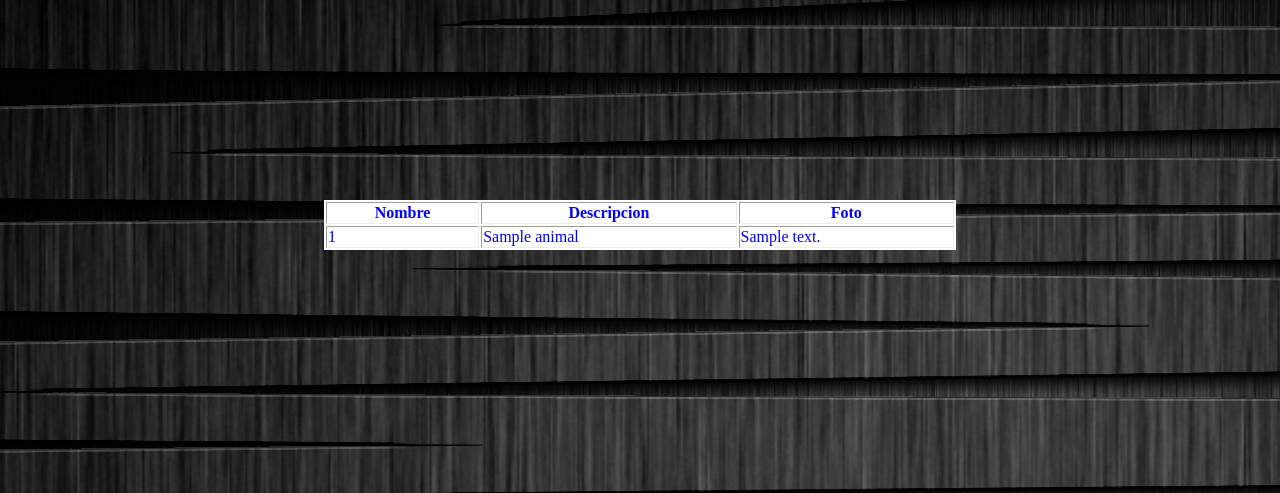
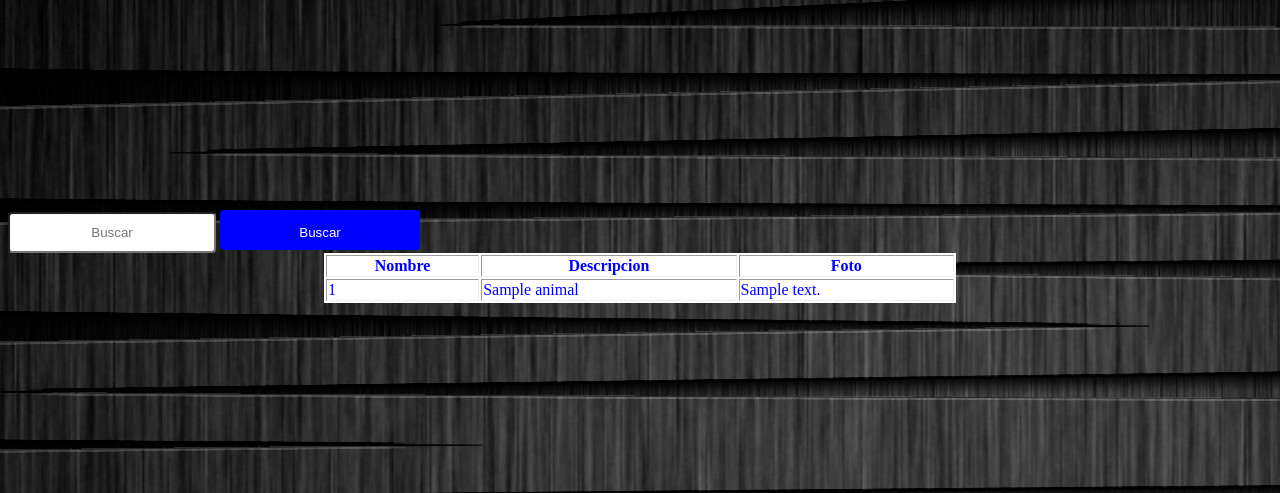
Before and after one commit to AdrianHS/Lenguajes2, a Flask app: page /animal in a window 1280 px wide. Shown: the top 493 px of the page. Run offline with Flask 2, Linux system fonts and the light colour scheme; tables that the repository leaves empty or names only in its code hold one stand-in row (values such as "Sample post"); some libraries are stand-ins or nearby versions.

Commit message:
Boton de buscar
Boton de buscar, ya agarra la palabra pero falta la funcion de buscar

```diff
--- /dev/null
+++ b/Proyecto/Funciones.py
@@ -0,0 +1,4 @@
+
+
+def buscar():
+ print()
--- a/Proyecto/main.py
+++ b/Proyecto/main.py
@@ -69,12 +69,16 @@ def separar(num,pagina,count,lista1):
         list.append(lista1[count - a:])
         return list[pagina]
 
-@app.route('/animal')
+
+@app.route('/animal', methods=['GET', 'POST'])
 def animal():
     search = False
     q = request.args.get('q')
     if q:
         search = True
+    palBusc=""
+    if request.method == 'POST':
+        palBusc = request.form['busc']
 
     page = request.args.get('page', type=int, default=1)
     animales = separar(5,page,len(listaAnimales),listaAnimales)
@@ -82,6 +86,7 @@ def animal():
     return render_template('animal.html',
                            animales=animales,
                            pagination=pagination,listaAnimales=animales,
+                           palBusc=palBusc,
                            )
 @app.route('/enfermedad')
 def enfermedad():
--- a/Proyecto/static/style.css
+++ b/Proyecto/static/style.css
@@ -65,3 +65,7 @@ ul.pagination li a{
 	padding: 8px 16px;
 
 }
+
+buscar {
+
+}
--- a/Proyecto/templates/animal.html
+++ b/Proyecto/templates/animal.html
@@ -13,7 +13,15 @@
             </tr>
         </thead>
         <tbody>
+        <form action="/animal" method= "post">
+            <div class="buscar">
+                <input type="text" name="busc" placeholder="Buscar" value="{{ request.form.busc }}">
+                <input type="submit" name="boton" value="Buscar" class="btn">
 
+
+            </div>
+            </form>
+        {{palBusc}}
             {% for a in listaAnimales %}
             <tr>
                 <td>{{a.nombre}}</td>
```
